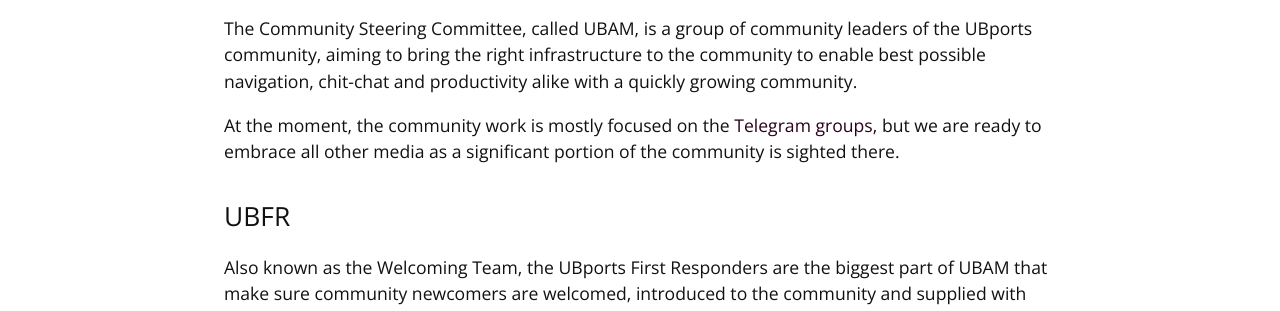
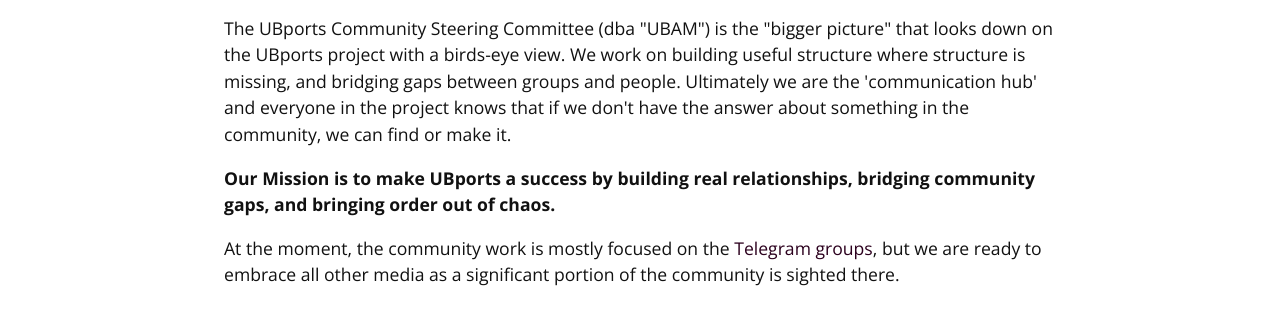
Before and after one commit to ubam/ubam.github.io, a plain HTML site: page index.html in a window 1280 px wide. Shown: the part 470-781 px from the top of the page. Drawn offline with nearby package versions, Linux system fonts and the light colour scheme.

Commit message:
add description and mission statement from #1

```diff
--- a/index.html
+++ b/index.html
@@ -22,7 +22,8 @@
     <section class="main-content">
       <h1>UBAM</h1>
 
-	  <p>The Community Steering Committee, called UBAM, is a group of community leaders of the UBports community, aiming to bring the right infrastructure to the community to enable best possible navigation, chit-chat and productivity alike with a quickly growing community.</p>
+      <p>The UBports Community Steering Committee (dba "UBAM") is the "bigger picture" that looks down on the UBports project with a birds-eye view. We work on building useful structure where structure is missing, and bridging gaps between groups and people. Ultimately we are the 'communication hub' and everyone in the project knows that if we don't have the answer about something in the community, we can find or make it.</p>
+	    <p><strong>Our Mission is to make UBports a success by building real relationships, bridging community gaps, and bringing order out of chaos.</strong></p>
       <p>At the moment, the community work is mostly focused on the <a href="https://t.me/ubports">Telegram groups</a>, but we are ready to embrace all other media as a significant portion of the community is sighted there.</p>
 
       <h2>UBFR</h2>
```
